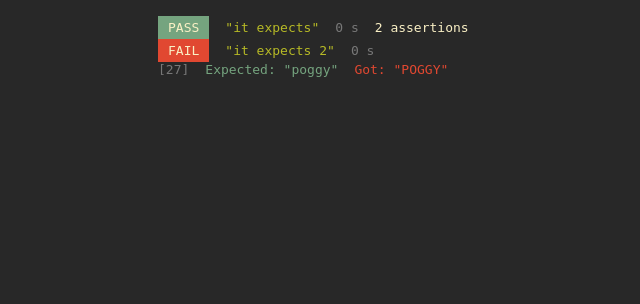
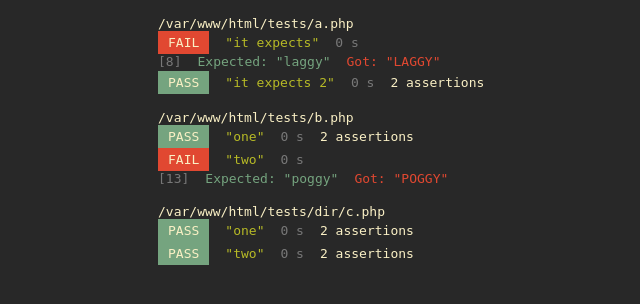
Before and after one commit to CaptSiro/sptf, a PHP site: page / in a window 1280 px wide. Shown: the top 304 px of the page, without its empty margins (48-688 px from the left). Run offline with PHP 8.4, Linux system fonts and the light colour scheme.

Commit message:
Implemented directory testing

```diff
--- a/index.php
+++ b/index.php
@@ -1,28 +1,7 @@
 <?php
 
-use function sptf\expect;
-use function sptf\test;
+use function sptf\functions\test_directory;
 
-$dir_iterator = new RecursiveDirectoryIterator(__DIR__ . "/src");
-$iterator = new RecursiveIteratorIterator($dir_iterator, RecursiveIteratorIterator::CHILD_FIRST);
+require_once __DIR__ . "/src/imports/index.php";
 
-/** @var SplFileInfo $file */
-foreach ($iterator as $file) {
-    if (!$file->isFile() || $file->getFilename() === "." || $file->getFilename() === ".." || !str_ends_with($file->getFilename(), ".php")) {
-        continue;
-    }
-
-    require_once $file->getRealPath();
-}
-
-
-
-test("it expects", function () {
-    expect(1 + 2)->toBe(3);
-    expect("hey")->toBe("hey");
-});
-
-test("it expects 2", function () {
-    expect(3)->toBe(3);
-    expect("poggy")->toBe("POGGY");
-});
+test_directory(__DIR__ . "/tests");
--- a/src/css/styles.css
+++ b/src/css/styles.css
@@ -24,13 +24,17 @@ body {
     font-family: monospace;
 }
 
+body :first-child {
+    padding-top: unset;
+}
+
 .test {
     display: flex;
     flex-direction: column;
     width: 100%;
 
     &.failed {
-        padding-bottom: 1em;
+        padding-bottom: 2px;
     }
 
     &.passed {
@@ -81,3 +85,8 @@ body {
         color: #e14831;
     }
 }
+
+.file {
+    width: 100%;
+    padding-top: 16px;
+}
--- a/src/expect.php
+++ b/src/functions/expect.php
@@ -1,6 +1,8 @@
 <?php
 
-namespace sptf;
+namespace sptf\functions;
+
+require_once __DIR__ . "/../structs/Expectation.php";
 
 use sptf\structs\Context;
 use sptf\structs\Expectation;
--- /dev/null
+++ b/src/functions/test-directory.php
@@ -0,0 +1,27 @@
+<?php
+
+namespace sptf\functions;
+
+use RecursiveDirectoryIterator;
+use RecursiveIteratorIterator;
+use SplFileInfo;
+use sptf\structs\Context;
+
+function test_directory($dir): void {
+    Context::init();
+
+    $dir_iterator = new RecursiveDirectoryIterator($dir);
+    $iterator = new RecursiveIteratorIterator($dir_iterator, RecursiveIteratorIterator::SELF_FIRST);
+
+    /** @var SplFileInfo $file */
+    foreach ($iterator as $file) {
+        if (!$file->isFile() || $file->getFilename() === "." || $file->getFilename() === ".." || !str_ends_with($file->getFilename(), ".php")) {
+            continue;
+        }
+
+        $p = $file->getRealPath();
+
+        echo "<div class='file'>$p</div>";
+        require $p;
+    }
+}
--- a/src/test.php
+++ b/src/functions/test.php
@@ -1,6 +1,9 @@
 <?php
 
-namespace sptf;
+
+namespace sptf\functions;
+
+require_once __DIR__ . "/../structs/Context.php";
 
 use sptf\structs\Context;
 
--- /dev/null
+++ b/src/imports/index.php
@@ -0,0 +1,5 @@
+<?php
+
+require_once __DIR__ . "/../functions/expect.php";
+require_once __DIR__ . "/../functions/test.php";
+require_once __DIR__ . "/../functions/test-directory.php";
--- a/src/structs/Context.php
+++ b/src/structs/Context.php
@@ -30,8 +30,27 @@ class Context {
     /**
      * @return int
      */
-    public static function getSuitesCount(): int {
+    static function getSuitesCount(): int {
         return self::$suitesCount;
+    }
+
+
+
+    static function init(): void {
+        ob_clean();
+        echo "<!doctype html>
+            <html lang='en'>
+            <head>
+                <meta charset='UTF-8'>
+                <meta name='viewport' content='width=device-width, user-scalable=no, initial-scale=1.0, maximum-scale=1.0, minimum-scale=1.0'>
+                <meta http-equiv='X-UA-Compatible' content='ie=edge'>
+                <title>Tests</title>
+
+                <style>". file_get_contents(realpath(__DIR__ . '/../css/styles.css')) ."</style>
+            </head>
+            <body>";
+
+        self::$isInitialized = true;
     }
 
 
@@ -47,20 +66,7 @@ class Context {
 
     static function startSuite(): void {
         if (self::$isInitialized === false) {
-            ob_clean();
-            echo "<!doctype html>
-            <html lang='en'>
-            <head>
-                <meta charset='UTF-8'>
-                <meta name='viewport' content='width=device-width, user-scalable=no, initial-scale=1.0, maximum-scale=1.0, minimum-scale=1.0'>
-                <meta http-equiv='X-UA-Compatible' content='ie=edge'>
-                <title>Tests</title>
-
-                <style>". file_get_contents(realpath(__DIR__ . '/../css/styles.css')) ."</style>
-            </head>
-            <body>";
-
-            self::$isInitialized = true;
+            self::init();
         }
 
         self::$assertions = [];
--- /dev/null
+++ b/tests/a.php
@@ -0,0 +1,14 @@
+<?php
+
+use function sptf\functions\expect;
+use function sptf\functions\test;
+
+test("it expects", function () {
+    expect(5)->toBe(5);
+    expect("laggy")->toBe("LAGGY");
+});
+
+test("it expects 2", function () {
+    expect(3)->toBe(3);
+    expect("hey")->toBe("hey");
+});
--- /dev/null
+++ b/tests/b.php
@@ -0,0 +1,14 @@
+<?php
+
+use function sptf\functions\expect;
+use function sptf\functions\test;
+
+test("one", function () {
+    expect(3)->toBe(3);
+    expect("hey")->toBe("hey");
+});
+
+test("two", function () {
+    expect(3)->toBe(3);
+    expect("poggy")->toBe("POGGY");
+});
--- /dev/null
+++ b/tests/dir/c.php
@@ -0,0 +1,14 @@
+<?php
+
+use function sptf\functions\expect;
+use function sptf\functions\test;
+
+test("one", function () {
+    expect(3)->toBe(3);
+    expect("hey")->toBe("hey");
+});
+
+test("two", function () {
+    expect(3)->toBe(3);
+    expect("poggy")->toBe("poggy");
+});
```
